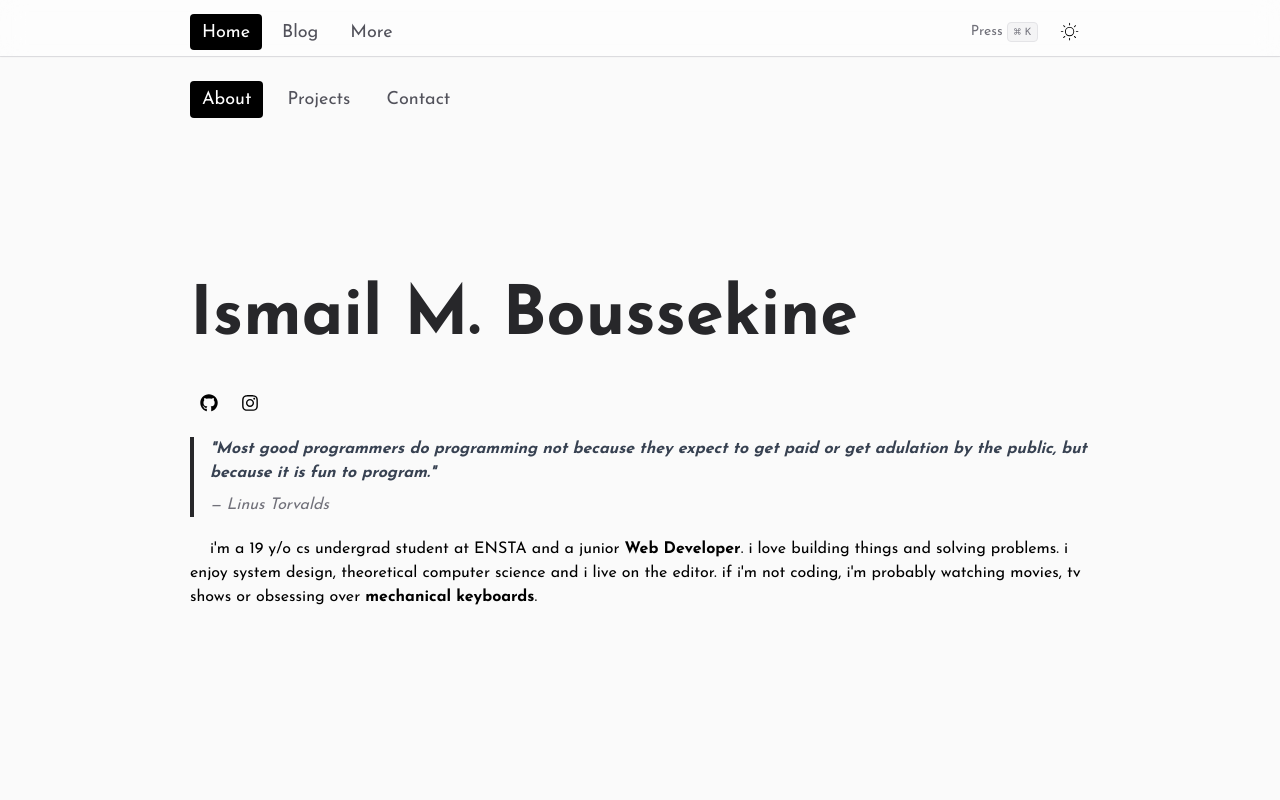
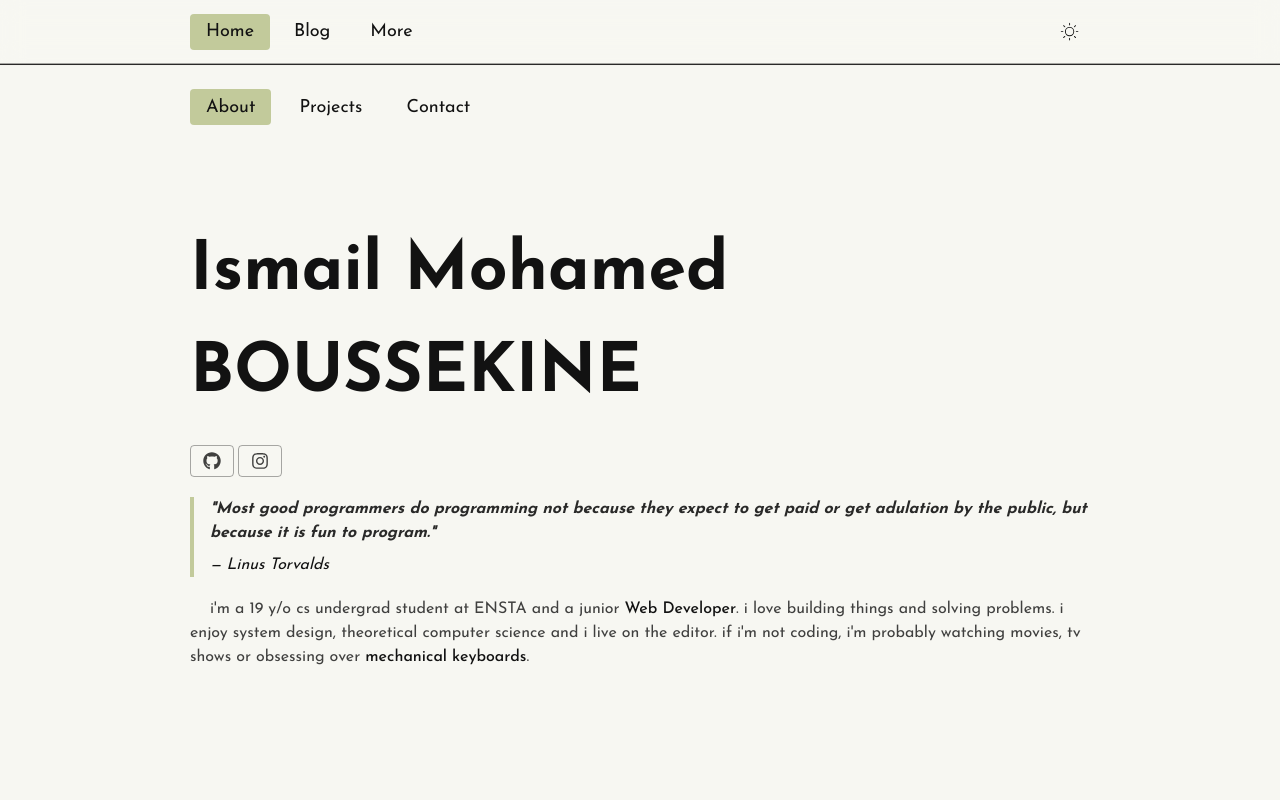
Before and after one commit to 1sma31L/Portfolio, a Next.js app: page / in a window 1280 px wide. Shown: the top 800 px of the page. Built offline with nearby package versions, Linux system fonts and the light colour scheme.

Commit message:
feat: update styles and improve UI components for better user experience

```diff
--- a/src/app/(home)/page.tsx
+++ b/src/app/(home)/page.tsx
@@ -12,41 +12,50 @@ function Home() {
     <AnimatedDiv id={0}>
       <main className="container px-4 md:px-0 flex flex-col justify-center items-center gap-28 py-6 md:py-0">
         <section className="flex flex-col gap-5 min-h-[70vh] md:min-h-[80vh] justify-center items-center w-full">
-          <h1 className="text-[44px] sm:text-[68px] font-extrabold inline-block text-zinc-800 dark:text-zinc-100 text-left w-full">
-            Ismail M. Boussekine
+          <h1 className="text-[44px] sm:text-[68px] font-extrabold inline-block text-foreground text-left w-full bg-clip-text">
+            Ismail Mohamed BOUSSEKINE
           </h1>
-          <div className="text-sm sm:text-base flex flex-col gap-5 leading-[1.6]  dark:text-zinc-100 ">
+          <div className="text-sm sm:text-base flex flex-col gap-5 leading-[1.6] text-foreground/90">
             <div className="flex flex-row gap-1 flex-wrap justify-start items-center">
               {SocialMedia.map((item, index) => (
                 <Link
                   href={item.url}
                   key={index}
                   target="_blank"
-                  className="flex flex-row justify-between items-center gap-2 px-2 py-1 dark:hover:bg-zinc-800 hover:bg-zinc-200 rounded-sm">
-                  <p className="text-lg p-[0.1rem]">{item.icon}</p>
+                  className="flex flex-row justify-between items-center gap-2 px-3 py-1.5 hover:bg-accent/10 rounded-sm border border-border/40 transition-all duration-300">
+                  <p className="text-lg text-foreground/80 transition-colors group-hover:text-foreground">
+                    {item.icon}
+                  </p>
                   {item.name && (
-                    <p className="text-sm hidden sm:block">{item.name}</p>
+                    <p className="text-sm hidden sm:block text-muted-foreground group-hover:text-foreground/90 transition-colors">
+                      {item.name}
+                    </p>
                   )}
                 </Link>
               ))}
             </div>
-            <blockquote className="border-l-4 border-zinc-800 dark:border-zinc-100 pl-4 italic text-gray-700 dark:text-gray-300">
-              <p className="font-bold">
+            <blockquote className="border-l-4 border-primary pl-4 italic text-muted-foreground">
+              <p className="font-bold text-foreground/90">
                 &quot;Most good programmers do programming not because they
                 expect to get paid or get adulation by the public, but because
                 it is fun to program.&quot;
               </p>
-              <footer className="mt-2 text-zinc-500 dark:text-gray-400">
+              <footer className="mt-2 text-muted-foreground">
                 — Linus Torvalds
               </footer>
             </blockquote>
-            <p className="indent-5">
+            <p className="indent-5 text-foreground/80">
               i&apos;m a <Age birthDate="2005-04-27" /> y/o cs undergrad student
-              at ENSTA and a junior <strong>Web Developer</strong>. i love
-              building things and solving problems. i enjoy system design,
-              theoretical computer science and i live on the editor. if i&apos;m
-              not coding, i&apos;m probably watching movies, tv shows or
-              obsessing over <strong>mechanical keyboards</strong>.
+              at ENSTA and a junior{' '}
+              <span className="text-foreground font-medium">Web Developer</span>
+              . i love building things and solving problems. i enjoy system
+              design, theoretical computer science and i live on the editor. if
+              i&apos;m not coding, i&apos;m probably watching movies, tv shows
+              or obsessing over{' '}
+              <span className="text-foreground font-medium">
+                mechanical keyboards
+              </span>
+              .
             </p>
           </div>
         </section>
@@ -75,8 +84,8 @@ function Home() {
                 beside web development, i love to tinker with Linux (i use Arch
                 Linux btw), watch people building stuff on YouTube and seeing
                 strendy javascript frameworks,{' '}
-                <div className=" flex justify-center items-center py-4">
-                  <blockquote className="border-l-4 border-zinc-800 dark:border-zinc-100 pl-2 italic text-gray-700 dark:text-gray-300">
+                <div className="flex justify-center items-center py-4">
+                  <blockquote className="border-l-4 border-primary pl-2 italic text-muted-foreground">
                     <p className="">
                       &quot;New day, New JavaScript framework.&quot;
                     </p>
@@ -87,20 +96,22 @@ function Home() {
                 i simp for bergman and kubrick and my fav{' '}
                 <Link
                   href="/more/movies-tvshows"
-                  className="font-bold hover:underline">
+                  className="font-bold text-primary hover:underline transition-colors">
                   movies
                 </Link>{' '}
                 are Interstellar (2014), Fallen Angels (1995), and Naked (1993).
                 my fav{' '}
                 <Link
                   href="/more/movies-tvshows"
-                  className="font-bold hover:underline">
+                  className="font-bold text-primary hover:underline transition-colors">
                   tv shows
                 </Link>{' '}
                 are Mr. Robot and DAЯꓘ. i play chess from time to time, 1600
                 rapid rated. i read books in philosophy, psychology, and
                 cybersecurity. i like classical{' '}
-                <Link href="/more/music" className="font-bold hover:underline">
+                <Link
+                  href="/more/music"
+                  className="font-bold text-primary hover:underline transition-colors">
                   music
                 </Link>
                 . and last but not least, dark rainy weather is the best.
@@ -109,27 +120,27 @@ function Home() {
           </div>
         </section>
         <section className="flex flex-col w-full justify-center items-center gap-10 md:min-h-[40vh] my-24">
-          <h2 className="text-4xl md:text-6xl font-extrabold text-center">
+          <h2 className="text-4xl md:text-6xl font-extrabold text-center text-foreground">
             Are You Interested in Hiring Me?
           </h2>
           <div className="flex flex-col sm:flex-row gap-5">
-            <button className="group relative text-sm md:text-base py-3 px-6 border-2 bg-zinc-950 dark:bg-zinc-50 rounded-lg dark:text-zinc-950 text-zinc-50 w-auto overflow-hidden transition-all duration-300 ease-in-out hover:scale-105 hover:shadow-lg dark:hover:shadow-zinc-200/20 hover:shadow-zinc-800/20">
+            <button className="group relative text-sm md:text-base py-3 px-6 border-2 border-primary bg-primary text-primary-foreground rounded-lg w-auto overflow-hidden transition-all duration-300 ease-in-out hover:scale-105 hover:shadow-lg hover:shadow-primary/20">
               <Link
                 href={'/contact'}
                 className="flex gap-2 justify-center items-center relative z-10">
                 <FaExternalLinkAlt className="mb-1 group-hover:rotate-45 transition-transform duration-300" />
                 <span className="font-bold">Contact Me</span>
               </Link>
-              <div className="absolute inset-0 bg-zinc-800 dark:bg-zinc-200 transform origin-left scale-x-0 group-hover:scale-x-100 transition-transform duration-300 ease-out -z-0"></div>
+              <div className="absolute inset-0 bg-accent transform origin-left scale-x-0 group-hover:scale-x-100 transition-transform duration-300 ease-out -z-0"></div>
             </button>
-            <button className="group relative text-sm md:text-base py-3 px-6 border-2 border-zinc-950 dark:border-zinc-50 rounded-lg w-auto overflow-hidden transition-all duration-300 ease-in-out hover:scale-105 hover:shadow-lg dark:hover:shadow-zinc-200/20 hover:shadow-zinc-800/20">
+            <button className="group relative text-sm md:text-base py-3 px-6 border-2 border-accent bg-background text-foreground hover:text-accent-foreground rounded-lg w-auto overflow-hidden transition-all duration-300 ease-in-out hover:scale-105 hover:shadow-lg hover:shadow-accent/20">
               <Link
                 href={'/projects'}
                 className="flex gap-2 justify-center items-center relative z-10">
                 <FaExternalLinkAlt className="mb-1 group-hover:rotate-45 transition-transform duration-300" />
                 <span className="font-bold">See My Projects</span>
               </Link>
-              <div className="absolute inset-0 bg-zinc-200 dark:bg-zinc-800 transform origin-right scale-x-0 group-hover:scale-x-100 transition-transform duration-300 ease-out -z-0"></div>
+              <div className="absolute inset-0 bg-accent transform origin-right scale-x-0 group-hover:scale-x-100 transition-transform duration-300 ease-out -z-0"></div>
             </button>
           </div>
         </section>
--- a/src/app/globals.css
+++ b/src/app/globals.css
@@ -5,25 +5,25 @@
 /* Vars */
 @layer base {
   :root {
-    --background: 0, 0%, 98%;
-    --foreground: 0, 0%, 0%;
+    --background: 60 24% 96%;
+    --foreground: 0 0% 7%;
     --card: 0 0% 100%;
-    --card-foreground: 240 10% 3.9%;
+    --card-foreground: 0 0% 7%;
     --popover: 0 0% 100%;
-    --popover-foreground: 240 10% 3.9%;
-    --primary: 240 5.9% 10%;
-    --primary-foreground: 0 0% 98%;
-    --secondary: 240 4.8% 95.9%;
-    --secondary-foreground: 240 5.9% 10%;
-    --muted: 240 4.8% 95.9%;
-    --muted-foreground: 240 3.8% 46.1%;
-    --accent: 240 4.8% 95.9%;
-    --accent-foreground: 240 5.9% 10%;
+    --popover-foreground: 0 0% 7%;
+    --primary: 70 31% 70%;
+    --primary-foreground: 0 0% 7%;
+    --secondary: 70 32% 82%;
+    --secondary-foreground: 0 0% 7%;
+    --muted: 60 24% 96%;
+    --muted-foreground: 0 0% 7%;
+    --accent: 70 31% 70%;
+    --accent-foreground: 0 0% 7%;
     --destructive: 0 84.2% 60.2%;
-    --destructive-foreground: 0 0% 98%;
-    --border: 240 5.9% 90%;
-    --input: 240 5.9% 90%;
-    --ring: 240 10% 3.9%;
+    --destructive-foreground: 60 100% 99%;
+    --border: 0 1% 17%;
+    --input: 0 1% 17%;
+    --ring: 146 57% 27%;
     --chart-1: 12 76% 61%;
     --chart-2: 173 58% 39%;
     --chart-3: 197 37% 24%;
@@ -33,25 +33,25 @@
   }
 
   .dark {
-    --background: 240, 10%, 4%;
-    --foreground: 0, 0%, 98%;
-    --card: 240 10% 3.9%;
-    --card-foreground: 0 0% 98%;
-    --popover: 240 10% 3.9%;
-    --popover-foreground: 0 0% 98%;
-    --primary: 0 0% 98%;
-    --primary-foreground: 240 5.9% 10%;
-    --secondary: 240 3.7% 15.9%;
-    --secondary-foreground: 0 0% 98%;
-    --muted: 240 3.7% 15.9%;
-    --muted-foreground: 240 5% 64.9%;
-    --accent: 240 3.7% 15.9%;
-    --accent-foreground: 0 0% 98%;
+    --background: 0 0% 7%;
+    --foreground: 60 24% 96%;
+    --card: 0 0% 7%;
+    --card-foreground: 0 0% 100%;
+    --popover: 0 0% 7%;
+    --popover-foreground: 0 0% 100%;
+    --primary: 70 31% 70%;
+    --primary-foreground: 0 0% 7%;
+    --secondary: 70 32% 82%;
+    --secondary-foreground: 0 0% 7%;
+    --muted: 0 0% 7%;
+    --muted-foreground: 70 32% 82%;
+    --accent: 70 31% 70%;
+    --accent-foreground: 0 0% 7%;
     --destructive: 0 62.8% 30.6%;
-    --destructive-foreground: 0 0% 98%;
-    --border: 240 3.7% 15.9%;
-    --input: 240 3.7% 15.9%;
-    --ring: 240 4.9% 83.9%;
+    --destructive-foreground: 60 100% 99%;
+    --border: 0 1% 17%;
+    --input: 0 1% 17%;
+    --ring: 146 57% 27%;
     --chart-1: 220 70% 50%;
     --chart-2: 160 60% 45%;
     --chart-3: 30 80% 55%;
--- a/src/components/Feedback.tsx
+++ b/src/components/Feedback.tsx
@@ -85,7 +85,7 @@ export default function FeedBack({
     });
   }, [slug]);
   return (
-    <div className="flex flex-col justify-center items-center gap-3 w-full sm:w-[500px] mx-auto my-20 border rounded-lg min-h-[200px] bg-white dark:bg-black">
+    <div className="flex flex-col justify-center items-center gap-3 w-full sm:w-[500px] mx-auto my-20 border rounded-lg min-h-[200px] bg-card">
       {!(loading || submitted) && (
         <>
           <h2 className="font-bold text-sm sm:text-lg">
--- a/src/components/HomeNavBar.tsx
+++ b/src/components/HomeNavBar.tsx
@@ -33,17 +33,17 @@ function HomeNavBar() {
   }, [pathname]);
 
   return (
-    <nav className="gap-1 justify-start md:gap-3 relative w-full z-[10] flex items-center pt-6 text-[13px] md:text-[18px] container px-4 md:px-0">
+    <nav className="gap-2 justify-start md:gap-3 relative w-full z-[10] flex items-center pt-6 text-[13px] md:text-[18px] container px-4 md:px-0">
       {navItems.map((item) => {
         const isActiveClass = isActive(pathname, item.path);
 
         return (
           <Link
             key={item.path}
-            className={`md:px-3 md:py-[0.3rem] py-1 px-2 relative duration-300 transition-all rounded-sm -z-100 ${
+            className={`h-9 md:px-4 px-3 relative duration-300 transition-all rounded-sm -z-100 flex items-center ${
               isActiveClass
-                ? 'dark:text-black text-white'
-                : 'text-zinc-600 dark:text-zinc-400 dark:hover:text-white md:hover:text-black  '
+                ? 'text-primary-foreground'
+                : 'text-muted-foreground hover:text-foreground'
             }`}
             data-active={isActiveClass}
             href={item.path}
@@ -60,9 +60,7 @@ function HomeNavBar() {
                   damping: 12,
                   duration: 0.3,
                 }}
-                className={
-                  'absolute inset-0 -z-10 bg-black dark:bg-white rounded-sm '
-                }
+                className={'absolute inset-0 -z-10 bg-primary rounded-sm'}
                 style={{ originY: 'top' }}
               />
             )}
--- a/src/components/Navbar.tsx
+++ b/src/components/Navbar.tsx
@@ -50,18 +50,18 @@ export default function NavBar() {
   return (
     <>
       <UnderDevBar />
-      <header className="backdrop-blur-sm md:backdrop-blur-md sticky top-0 left-0 w-full z-[20] h-14 shadow-sm bg-white/50 dark:bg-black/50">
-        <div className="flex justify-between items-center container mx-auto py-3 px-4 md:px-0 lg:px-0 gap-2 rounded-lg text-[14px] sm:text-[16px] md:text-[18px]">
-          <nav className="gap-1 justify-start w-full flex md:gap-2">
+      <header className="backdrop-blur-sm md:backdrop-blur-md sticky top-0 left-0 w-full z-[20] h-16 shadow-sm bg-background/50 border-b border-border/40">
+        <div className="flex justify-between items-center container h-full mx-auto px-4 md:px-0 lg:px-0 gap-2 rounded-lg text-[14px] sm:text-[16px] md:text-[18px]">
+          <nav className="gap-1 justify-start w-full flex md:gap-2 h-full items-center">
             {navItems.map((item) => {
               const isActiveClass = isActive(pathname, item.path);
               return (
                 <Link
                   key={item.path}
-                  className={`md:px-3 md:py-[0.3rem] py-1 px-2 relative duration-300 rounded-sm transition-all -z-100 ${
+                  className={`h-9 md:px-4 px-3 relative duration-300 rounded-sm transition-all -z-100 flex items-center ${
                     isActiveClass
-                      ? 'dark:text-black text-white'
-                      : 'text-zinc-600 dark:text-zinc-400 dark:hover:text-white md:hover:text-black'
+                      ? 'text-primary-foreground'
+                      : 'text-muted-foreground hover:text-foreground'
                   }`}
                   data-active={isActiveClass}
                   href={item.path}
@@ -79,20 +79,20 @@ export default function NavBar() {
                         duration: 0.3,
                       }}
                       style={{ originY: 'top' }}
-                      className={
-                        'absolute inset-0 -z-10 bg-black dark:bg-white rounded-sm '
-                      }
+                      className={'absolute inset-0 -z-10 bg-primary rounded-sm'}
                     />
                   )}
                 </Link>
               );
             })}
           </nav>
-          <div className="ml-1 hidden lg:block">
-            <Command />
-          </div>
-          <div className="ml-1">
-            <ThemeToggler />
+          <div className="flex items-center gap-2 h-full">
+            {/* <div className="hidden lg:flex items-center h-full">
+              <Command />
+            </div> */}
+            <div className="flex items-center h-full">
+              <ThemeToggler />
+            </div>
           </div>
         </div>
       </header>
--- a/src/components/ProgressBar.tsx
+++ b/src/components/ProgressBar.tsx
@@ -17,9 +17,9 @@ export default function ProgressBar() {
   }, []);
 
   return (
-    <div className="fixed top-14 left-0 w-full h-[2px] bg-transparent z-[101]">
+    <div className="fixed top-16 left-0 w-full h-[2px] bg-transparent z-[101]">
       <div
-        className="h-full bg-black dark:bg-white transition-all duration-300 ease-out"
+        className="h-full bg-primary transition-all duration-300 ease-out"
         style={{ width: `${scrollProgress}%` }}></div>
     </div>
   );
--- a/src/components/ui/dropdown-menu.tsx
+++ b/src/components/ui/dropdown-menu.tsx
@@ -64,7 +64,7 @@ const DropdownMenuContent = React.forwardRef<
       ref={ref}
       sideOffset={sideOffset}
       className={cn(
-        'z-50 min-w-[8rem] overflow-hidden border rounded bg-white dark:bg-popover p-1 text-popover-foreground shadow-md data-[state=open]:animate-in data-[state=closed]:animate-out data-[state=closed]:fade-out-0 data-[state=open]:fade-in-0 data-[state=closed]:zoom-out-95 data-[state=open]:zoom-in-95 data-[side=bottom]:slide-in-from-top-2 data-[side=left]:slide-in-from-right-2 data-[side=right]:slide-in-from-left-2 data-[side=top]:slide-in-from-bottom-2',
+        'z-50 min-w-[8rem] overflow-hidden border rounded bg-popover p-1 text-popover-foreground shadow-md data-[state=open]:animate-in data-[state=closed]:animate-out data-[state=closed]:fade-out-0 data-[state=open]:fade-in-0 data-[state=closed]:zoom-out-95 data-[state=open]:zoom-in-95 data-[side=bottom]:slide-in-from-top-2 data-[side=left]:slide-in-from-right-2 data-[side=right]:slide-in-from-left-2 data-[side=top]:slide-in-from-bottom-2',
         className
       )}
       {...props}
@@ -82,7 +82,7 @@ const DropdownMenuItem = React.forwardRef<
   <DropdownMenuPrimitive.Item
     ref={ref}
     className={cn(
-      'relative flex cursor-default select-none items-center px-2 py-1.5 text-sm outline-none transition-colors focus:bg-zinc-200 dark:focus:bg-zinc-400/25 focus:text-accent-foreground data-[disabled]:pointer-events-none data-[disabled]:opacity-50 rounded',
+      'relative flex cursor-default select-none items-center px-2 py-1.5 text-sm outline-none transition-colors focus:bg-accent focus:text-accent-foreground data-[disabled]:pointer-events-none data-[disabled]:opacity-50 rounded',
       inset && 'pl-8',
       className
     )}
```
Also changed, not shown: src/app/(home)/contact/page.tsx (+9 -7 lines), src/components/BlogCard.tsx (+8 -6 lines), src/components/BlogNavBar.tsx (+5 -5 lines), src/components/Form.tsx (+14 -11 lines), src/components/ProjectCard.tsx (+6 -6 lines).
